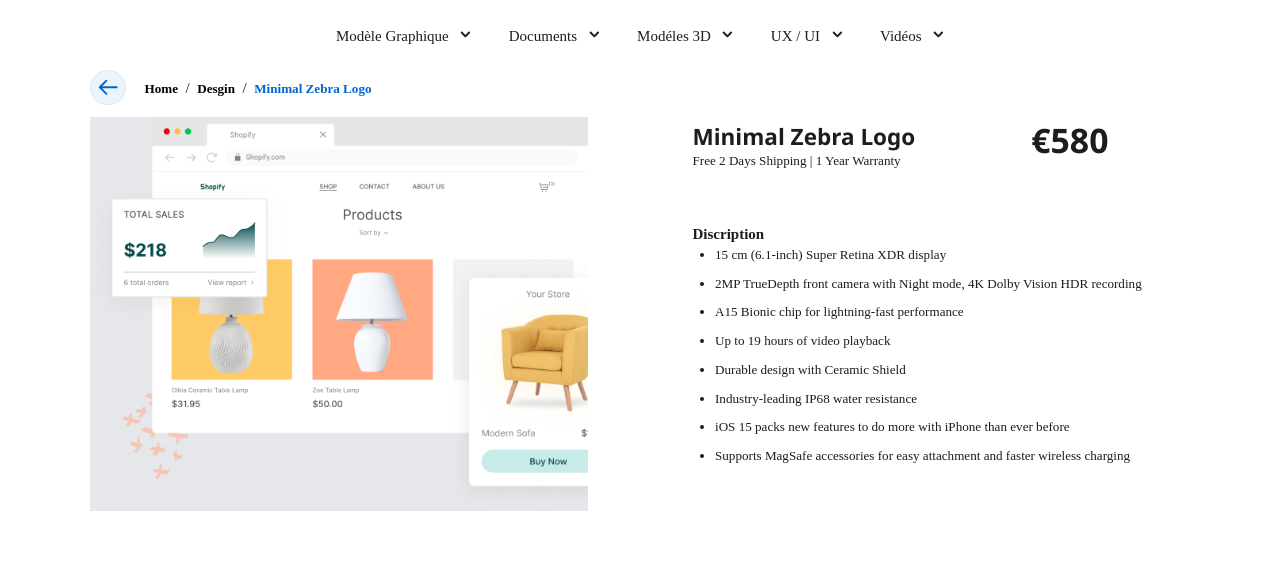
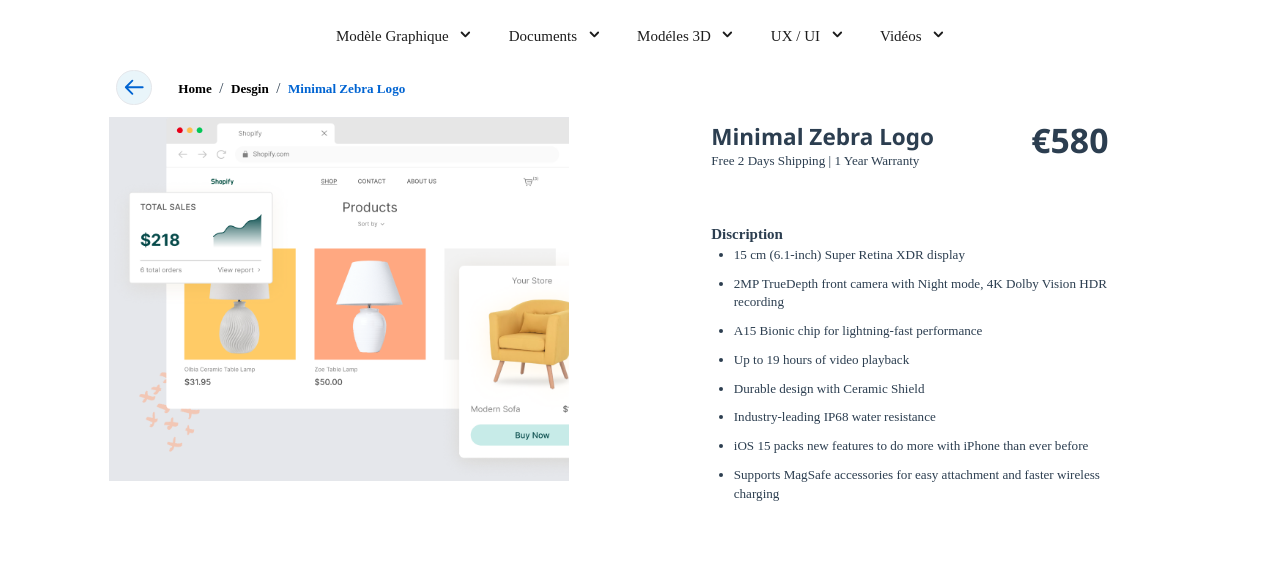
Before and after one commit to maryem-zagh/E-commerce-VueJS, a Vue app: page /product/1 in a window 1280 px wide. Shown: the part 133-696 px from the top of the page. Built offline with nearby package versions, Linux system fonts and the light colour scheme; what tw-elements, vue-sweetalert2, vue3-clickoutside-component would draw is missing.

Commit message:
product details respansive

```diff
--- a/src/views/shop/ProductShow.vue
+++ b/src/views/shop/ProductShow.vue
@@ -24,7 +24,7 @@ export default {
 </script>
 
 <template>
-  <main class="font-ProductSans text-primary">
+  <main class="lg:px-24 ">
     <div
       class="bg-white pt-24 md:pt-40 px-8 pb-4 font-ProductSans flex flex-wrap justify-center gap-x-2"
     >
@@ -378,10 +378,11 @@ export default {
         </transition>
       </Menu>
     </div>
-    <div class="grid md:grid-cols-2 lg:px-24 lg:gap-28">
+    <!-- details products -->
+    <div class="grid md:grid-cols-2  lg:gap-28  md:gap-10  ">
       <div>
-        <div class="flex flex-row gap-5">
-          <div>
+        <div class="flex flex-row lg:gap-5 px-5 ">
+          <div class="px-2">
             <button
               type="button"
               class="bg-[#dff1f8b0] text-[#0064D2] border border-blue-700 hover:bg-blue-700 focus:ring-4 focus:outline-none focus:ring-blue-300 font-medium rounded-full text-sm p-1.5 text-center inline-flex items-center"
@@ -431,7 +432,7 @@ export default {
             </ul>
           </div>
         </div>
-        <div class="group col-span-4">
+        <div class="group col-span-4 px-5">
           <div
             class="w-full aspect-w-1 aspect-h-1 bg-gray-200 overflow-hidden xl:aspect-w-7 xl:aspect-h-8"
           >
@@ -443,7 +444,7 @@ export default {
         </div>
       </div>
       <div>
-        <div class="grid grid-cols-2 py-14">
+        <div class="grid grid-cols-2 py-14 px-5 ">
           <div>
             <h1 class="font-bold text-2xl">Minimal Zebra Logo</h1>
             <p class="font-ProductSans text-sm">
@@ -454,7 +455,7 @@ export default {
             <h1 class="font-bold text-4xl lg:px-24">€580</h1>
           </div>
         </div>
-        <div>
+        <div class="px-5">
           <div class="font-semibold text-base">Discription</div>
           <ul class="list-disc px-6 text-sm font-semibold">
             <li>15 cm (6.1-inch) Super Retina XDR display</li>
@@ -475,7 +476,7 @@ export default {
             </li>
           </ul>
         </div>
-        <div class="py-28">
+        <div class="lg:py-28 px-5">
           <div class="mb-5">
             <button
               type="button" @click="toggleModal = !toggleModal"
```
